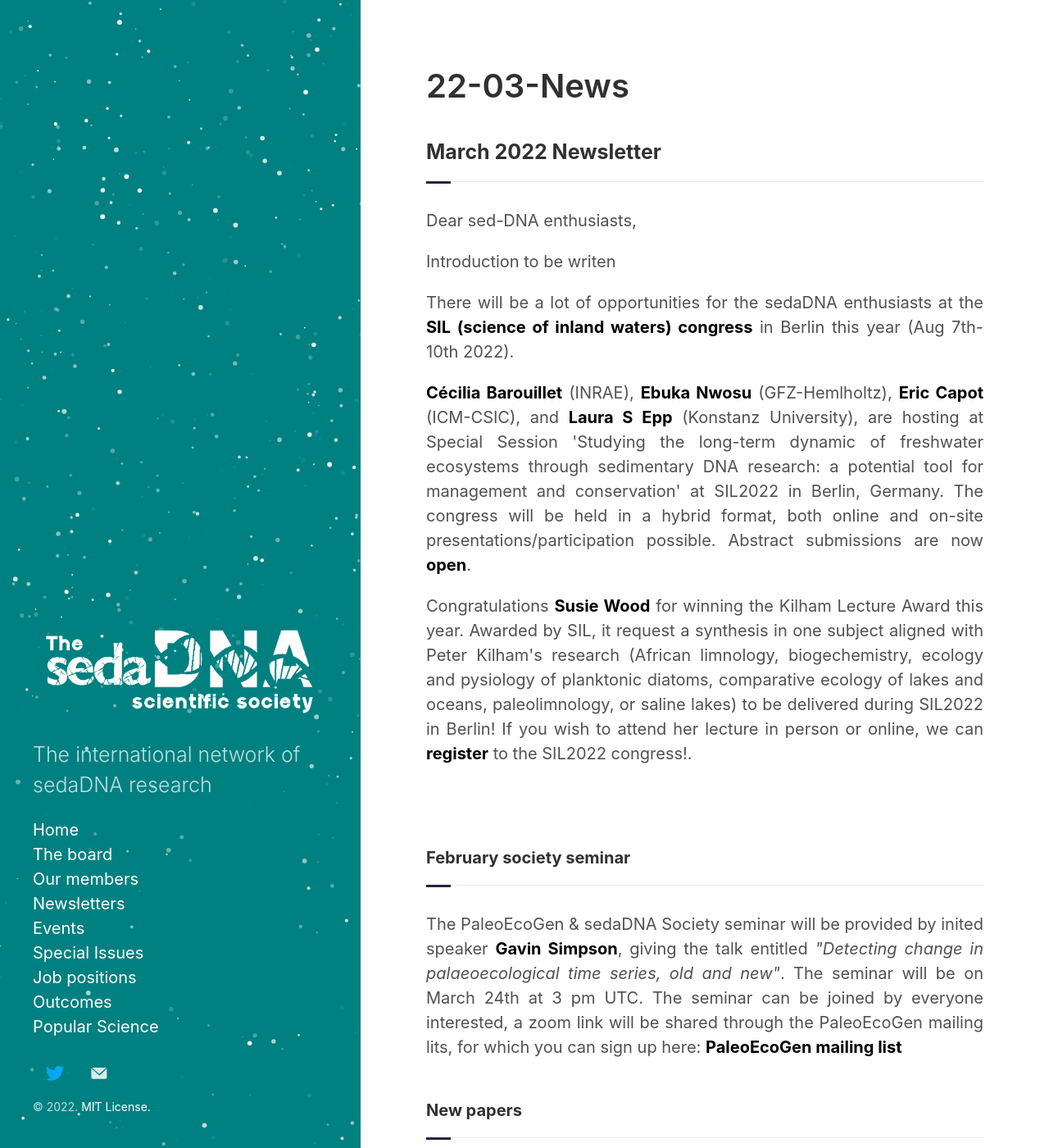
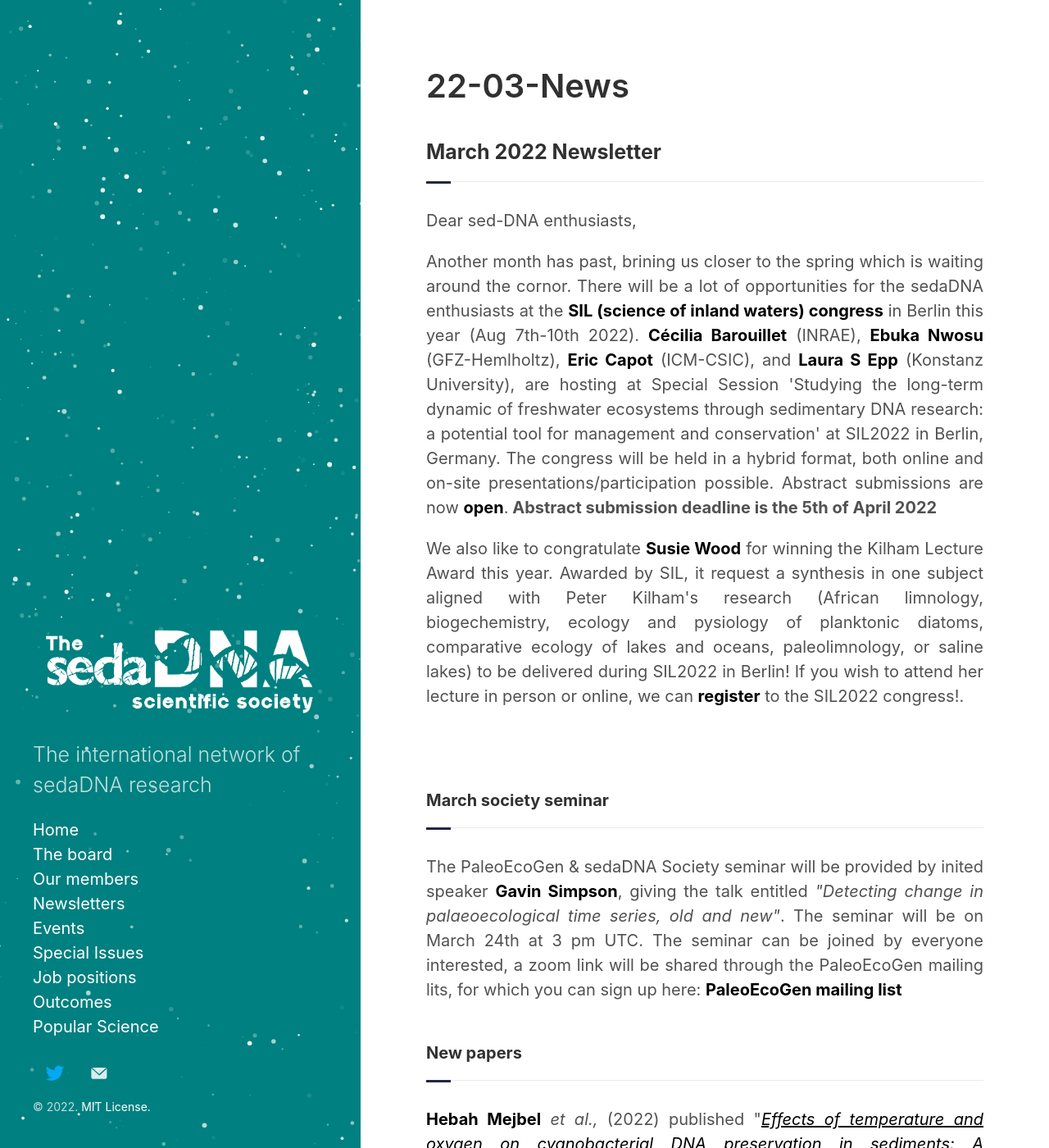
Before and after one commit to sedadna/sedadna.github.io, a Jekyll site: the page built from category/news/22-03.md, in a window 1280 px wide and 1400 px high. Shown: the whole window at 82% size. Built offline with Jekyll 4.4.1, drawn with Linux system fonts in a browser that asks for light colours.

Commit message:
Update 22-03.md

```diff
--- a/category/news/22-03.md
+++ b/category/news/22-03.md
@@ -10,20 +10,17 @@ title: 22-03-News
 <p>Dear sed-DNA enthusiasts,</p>
 
 <div class="intro">
-  <p> Introduction to be writen</p>
-
-  <p>  There will be a lot of opportunities for the sedaDNA enthusiasts at the <a href="https://www.sil2022.org" target="_blank"><b>SIL (science of inland waters) congress</b></a> in Berlin this year (Aug 7th-10th 2022).</p>
-  <p><a href="https://zofiaecaterinataranu.weebly.com" target="_blank"><b> Cécilia Barouillet</b></a> (INRAE),
+  <p> Another month has past, brining us closer to the spring which is waiting around the cornor. There will be a lot of opportunities for the sedaDNA enthusiasts at the <a href="https://www.sil2022.org" target="_blank"><b>SIL (science of inland waters) congress</b></a> in Berlin this year (Aug 7th-10th 2022). <a href="https://zofiaecaterinataranu.weebly.com" target="_blank"><b> Cécilia Barouillet</b></a> (INRAE),
   <a href="https://zofiaecaterinataranu.weebly.com" target="_blank"><b> Ebuka Nwosu</b></a> (GFZ-Hemlholtz),
   <a href="https://zofiaecaterinataranu.weebly.com" target="_blank"><b> Eric Capot</b></a> (ICM-CSIC), and
-  <a href="https://zofiaecaterinataranu.weebly.com" target="_blank"><b> Laura S Epp</b></a> (Konstanz University), are hosting at Special Session 'Studying the long-term dynamic of freshwater ecosystems through sedimentary DNA research: a potential tool for management and conservation' at SIL2022 in Berlin, Germany. The congress will be held in a hybrid format, both online and on-site presentations/participation possible. Abstract submissions are now  <a href="https://www.sil2022.org/registration/abstract-submission/" target="_blank"><b>open</b></a>.</p>
+  <a href="https://zofiaecaterinataranu.weebly.com" target="_blank"><b> Laura S Epp</b></a> (Konstanz University), are hosting at Special Session 'Studying the long-term dynamic of freshwater ecosystems through sedimentary DNA research: a potential tool for management and conservation' at SIL2022 in Berlin, Germany. The congress will be held in a hybrid format, both online and on-site presentations/participation possible. Abstract submissions are now  <a href="https://www.sil2022.org/registration/abstract-submission/" target="_blank"><b>open</b></a>.<b> Abstract submission deadline is the 5th of April 2022</b></p>
 
-<p>Congratulations <a href="https://www.cawthron.org.nz/our-people/susie-wood/" target="_blank"><b> Susie Wood</b></a> for winning the Kilham Lecture Award this year. Awarded by SIL, it request a synthesis in one subject aligned with Peter Kilham's research (African limnology, biogechemistry, ecology and pysiology of planktonic diatoms, comparative ecology of lakes and oceans, paleolimnology, or saline lakes) to be delivered during SIL2022 in Berlin! If you wish to attend her lecture in person or online, we can <a href="https://www.sil2022.org/registration/registration-fees-onsite-and-online/" target="_blank"><b>register</b></a> to the SIL2022 congress!.</p>
+<p>We also like to congratulate <a href="https://www.cawthron.org.nz/our-people/susie-wood/" target="_blank"><b> Susie Wood</b></a> for winning the Kilham Lecture Award this year. Awarded by SIL, it request a synthesis in one subject aligned with Peter Kilham's research (African limnology, biogechemistry, ecology and pysiology of planktonic diatoms, comparative ecology of lakes and oceans, paleolimnology, or saline lakes) to be delivered during SIL2022 in Berlin! If you wish to attend her lecture in person or online, we can <a href="https://www.sil2022.org/registration/registration-fees-onsite-and-online/" target="_blank"><b>register</b></a> to the SIL2022 congress!.</p>
 
 <br>
  <br>
 <div class="intro">
-<h4 class="section-title underline">February society seminar</h4><p>The PaleoEcoGen & sedaDNA Society seminar will be provided by inited speaker <a href="https://pure.au.dk/portal/en/persons/gavin-simpson(2ce741b1-0f30-4476-b024-aa566e0df996).html" target="_blank"><b>Gavin Simpson</b></a>, giving the talk entitled <i> "Detecting change in palaeoecological time series, old and new"</i>. The seminar will be on March 24th at 3 pm UTC. The seminar can be joined by everyone interested, a zoom link will be shared through the PaleoEcoGen mailing lits, for which you can sign up here:  <a href="https://listserv.unibe.ch/mailman/listinfo/paleoecogen.pages" target="_blank"><b>PaleoEcoGen mailing list</b></a>
+<h4 class="section-title underline">March society seminar</h4><p>The PaleoEcoGen & sedaDNA Society seminar will be provided by inited speaker <a href="https://pure.au.dk/portal/en/persons/gavin-simpson(2ce741b1-0f30-4476-b024-aa566e0df996).html" target="_blank"><b>Gavin Simpson</b></a>, giving the talk entitled <i> "Detecting change in palaeoecological time series, old and new"</i>. The seminar will be on March 24th at 3 pm UTC. The seminar can be joined by everyone interested, a zoom link will be shared through the PaleoEcoGen mailing lits, for which you can sign up here:  <a href="https://listserv.unibe.ch/mailman/listinfo/paleoecogen.pages" target="_blank"><b>PaleoEcoGen mailing list</b></a>
 
 <br>
 <br>
```
